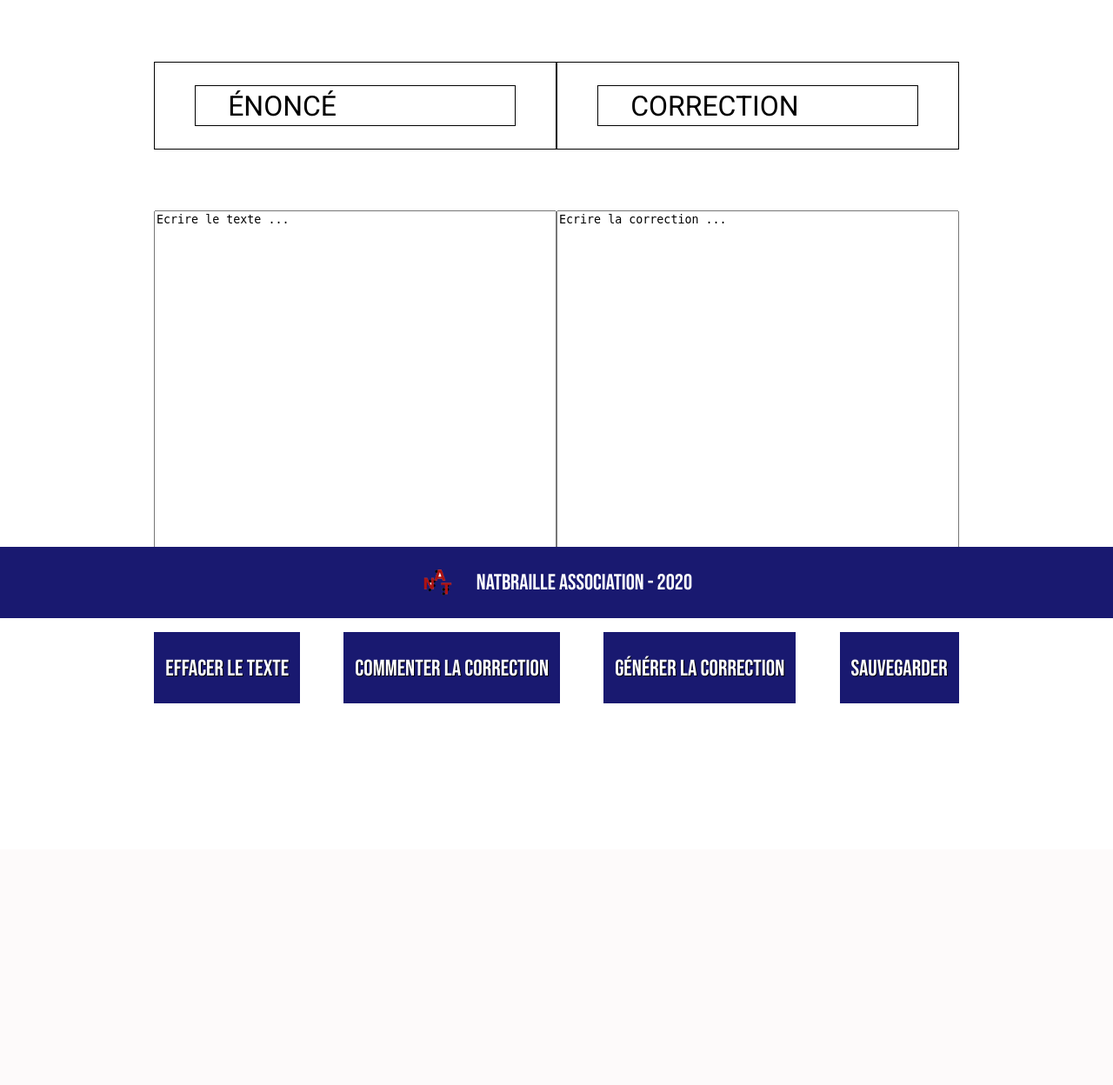
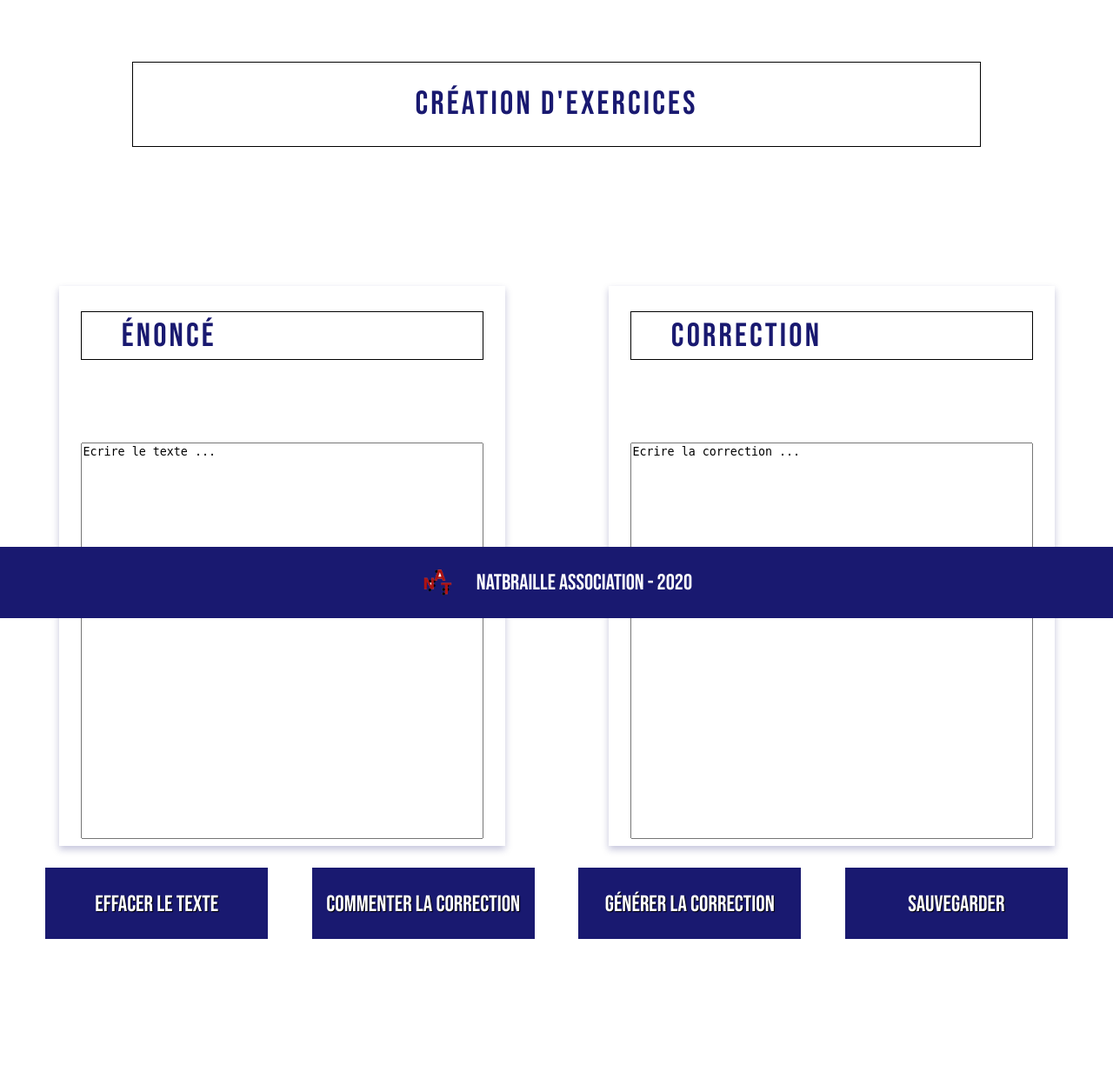
Before and after one commit to dblasko/natbraille-classrooms, a PHP site: page /page_exercice.html in a window 1280 px wide. Shown: the part 89-1337 px from the top of the page at 87% size. Before the commit the page ends 898 px from the top, so only its background shows below. Run offline with PHP 8.4, Linux system fonts and the light colour scheme.

Commit message:
amelioration page creation exercice

```diff
--- a/prototypes/Lina/CSS/page_exercice.css
+++ b/prototypes/Lina/CSS/page_exercice.css
@@ -8,6 +8,15 @@ textarea {
     resize: none;
     margin-top: 15%;
 
+}
+body > h1{
+    margin-top: 20vh;
+    display: flex;
+    align-items: center;
+    justify-content: center;
+    padding: 2%;
+    margin-left: 18vh;
+    margin-right: 18vh;
 }
 
 .option {
@@ -32,6 +41,7 @@ textarea {
     text-align: center;
     transition: 0.3s;
     margin-bottom: 20vh;
+    width: 20vw;
 
 }
 #options{
@@ -58,7 +68,7 @@ h1{
 #contenu {
     display: flex;
     align-items: center;
-    justify-content: center;
+    justify-content: space-around;
 
     margin-top: 20vh;
 }
--- a/prototypes/Lina/page_exercice.html
+++ b/prototypes/Lina/page_exercice.html
@@ -22,22 +22,20 @@
             <a href="#login" class="headerLink" onclick="simulateLogin(event)">Se connecter</a>
         </div>
     </header>
+    <h1 class="title-1">Création d'exercices</h1>
     <div id="contenu">
 
-        <div id="texte">
-            <div class="contour">
-                    <h1>ÉNONCÉ</h1>
-            </div>
+        <div id="texte" class="card">
+            <h1 class="title-1">ÉNONCÉ</h1>
 
             <label for="enonce" class="legende">Enoncé</label><textarea name="story" id="enonce"
             rows="30" cols="55">Ecrire le texte ...
             </textarea>
         </div>
 
-        <div id="correction">
-            <div class="contour">
-                <h1>CORRECTION</h1>
-            </div>
+        <div id="correction" class="card">
+
+            <h1 class="title-1">CORRECTION</h1>
 
            <label for="correction_text" class="legende">Correction</label><textarea name="story" id="correction_text"
             rows="30" cols="55">Ecrire la correction ...
@@ -47,10 +45,10 @@
 
 
     <div id="options">
-        <button class="option">EFFACER LE TEXTE</button>
-        <button class="option">COMMENTER LA CORRECTION</button>
-        <button class="option">GÉNÉRER LA CORRECTION</button>
-        <button class="option">SAUVEGARDER</button>
+        <button class="option button">EFFACER LE TEXTE</button>
+        <button class="option button">COMMENTER LA CORRECTION</button>
+        <button class="option button">GÉNÉRER LA CORRECTION</button>
+        <button class="option button">SAUVEGARDER</button>
     </div>
     <footer>
         <img src="CSS/logonat.png" alt="Logo de l'association NatBraille.">
```
